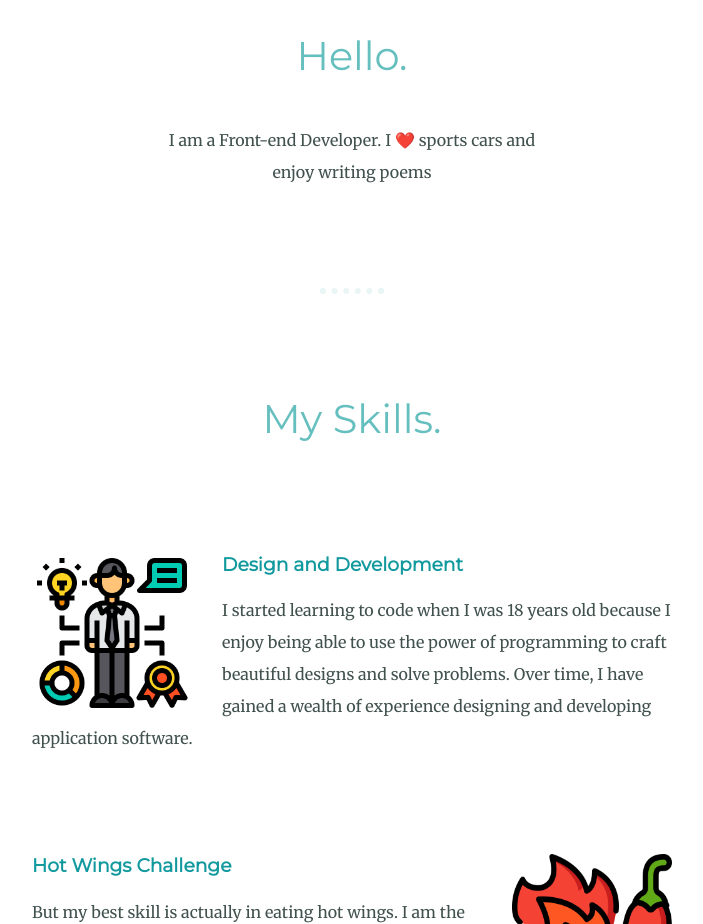
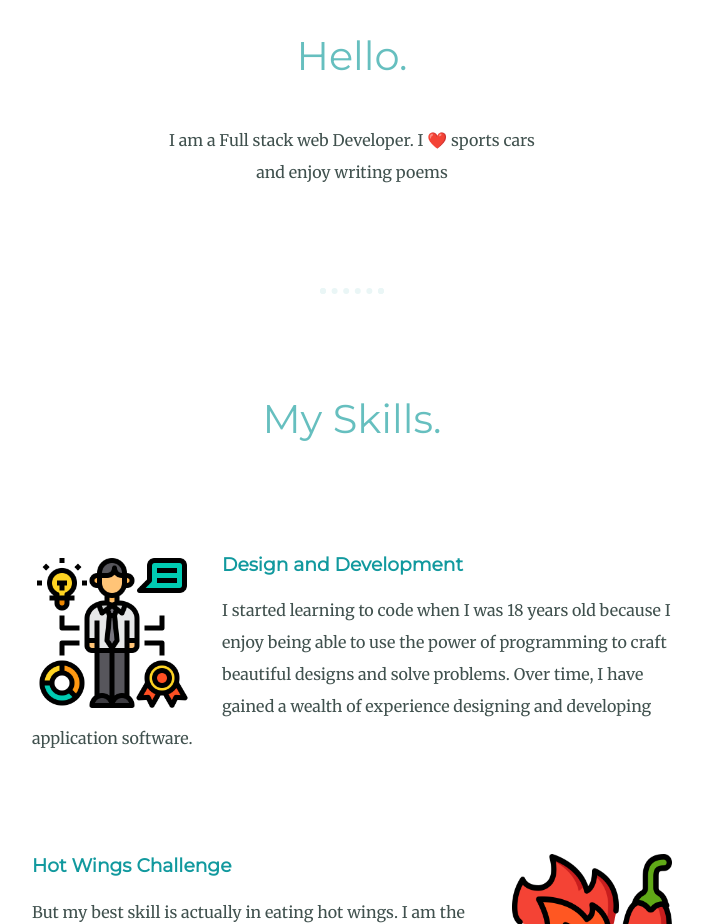
Before and after one commit to HarmanSi/Personal-Site, a plain HTML site: page index.html in a window 1280 px wide. Shown: the part 1180-2104 px from the top of the page, without its empty margins (288-991 px from the left). Drawn offline with Linux system fonts and the light colour scheme.

Commit message:
Update index.html

```diff
--- a/index.html
+++ b/index.html
@@ -28,7 +28,7 @@
       <br>
       <img class="my-image" src="me.png" alt="my-profile-picture">
       <h2>Hello.</h2>
-      <p class="intro">I am a Front-end Developer. I ❤️ sports cars and enjoy writing poems</p>
+      <p class="intro">I am a Full stack web Developer. I ❤️ sports cars and enjoy writing poems</p>
     </div>
     <hr>
     <div class="skills">
```
